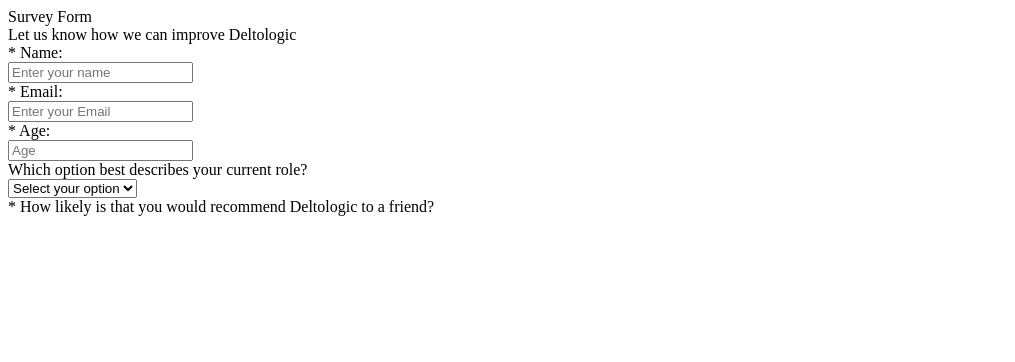
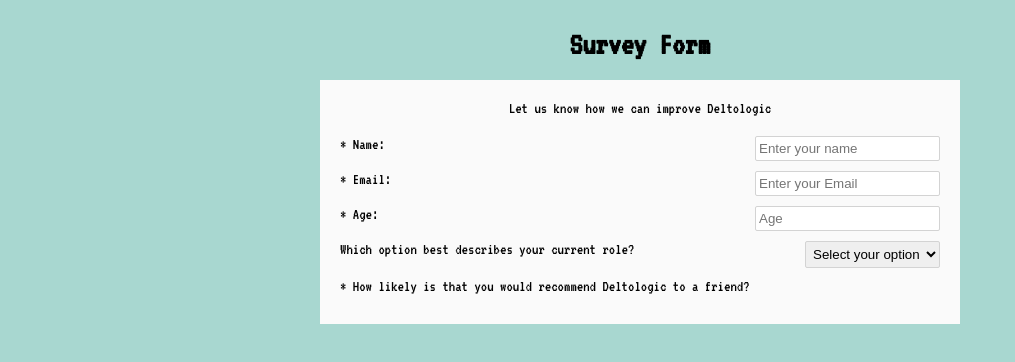
Before and after one commit to RaffyKumruyan/Survey-Practice, a plain HTML site: page public/index.html in a window 1280 px wide. Shown: the whole page, without its empty margins (0-1015 px from the left). Drawn offline with Linux system fonts and the light colour scheme; files that its build step writes are made by us from their sources; the site is published under a folder, as on GitHub Pages, so addresses that start at the root find nothing.

Commit message:
Fixng .css path

```diff
--- a/public/index.html
+++ b/public/index.html
@@ -10,7 +10,7 @@
   <link rel="preconnect" href="https://fonts.googleapis.com">
   <link rel="preconnect" href="https://fonts.gstatic.com" crossorigin>
   <link href="https://fonts.googleapis.com/css2?family=VT323&display=swap" rel="stylesheet">
-  <link rel="stylesheet" href="/public/index.css">
+  <link rel="stylesheet" href="public/index.css">
 
 </head>
 
```
